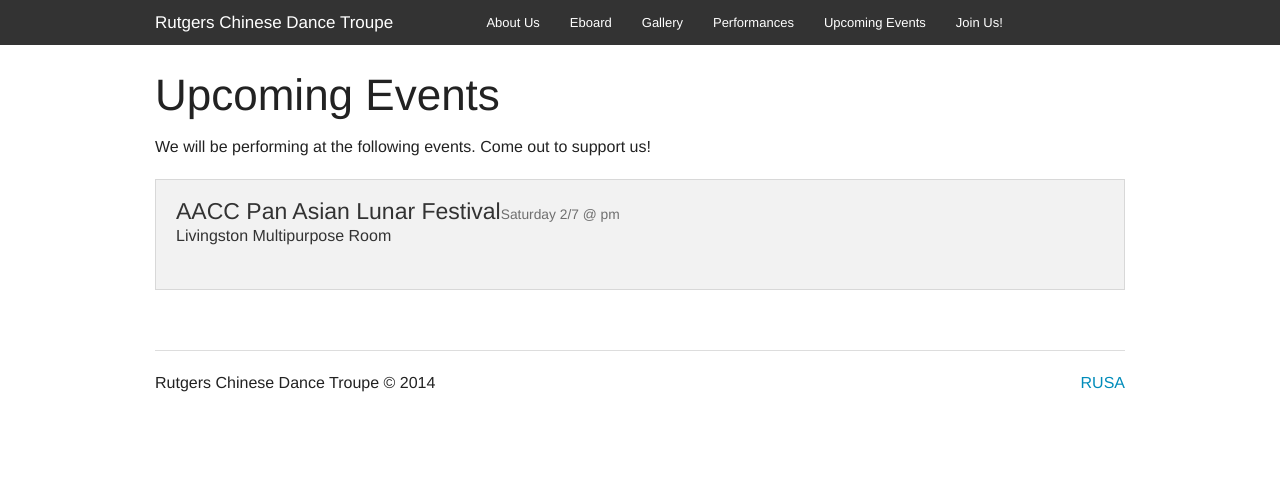
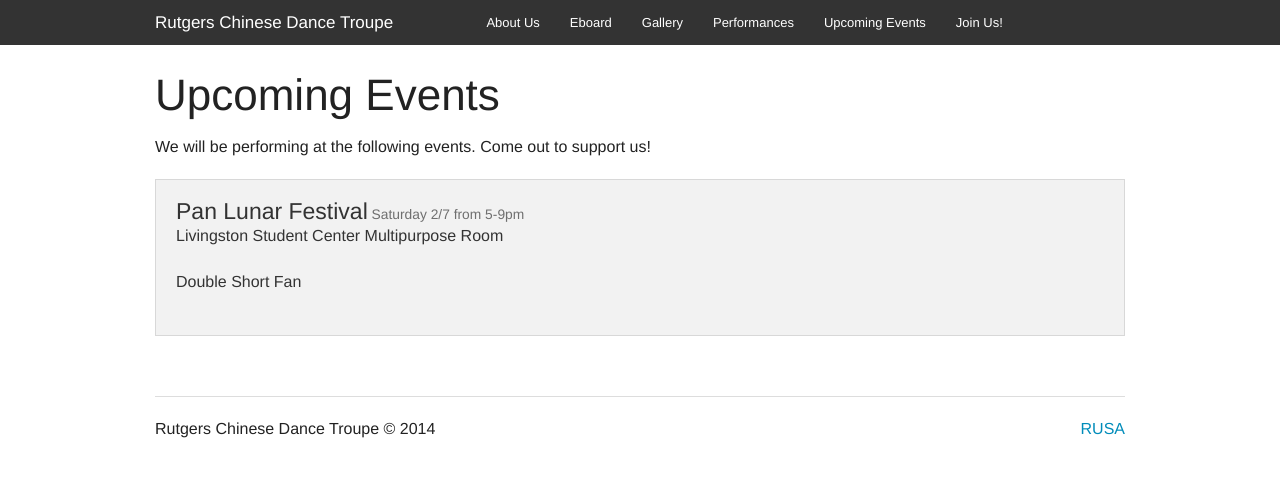
Before and after one commit to rcdt/rcdt.github.io, a Jekyll site: the page built from events.html, in a window 1280 px wide. Shown: the top 477 px of the page. Built offline with Jekyll 4.4.1, drawn with Linux system fonts in a browser that asks for light colours; Markdown is read by kramdown in place of the engine named in the settings.

Commit message:
Update events.html

```diff
--- a/events.html
+++ b/events.html
@@ -8,8 +8,9 @@ title: Upcoming Events
 <ul class="small-block-grid-1">
 
 <li><div class="panel">
-    <h4> AACC Pan Asian Lunar Festival<small>Saturday 2/7 @ pm</small>
-        <p>Livingston Multipurpose Room </p>
+    <h4>Pan Lunar Festival<small> Saturday 2/7 from 5-9pm</small>
+        <p>Livingston Student Center Multipurpose Room </p>
+        <p>Double Short Fan</p>
     </h4>
 </div></li>
 
```
